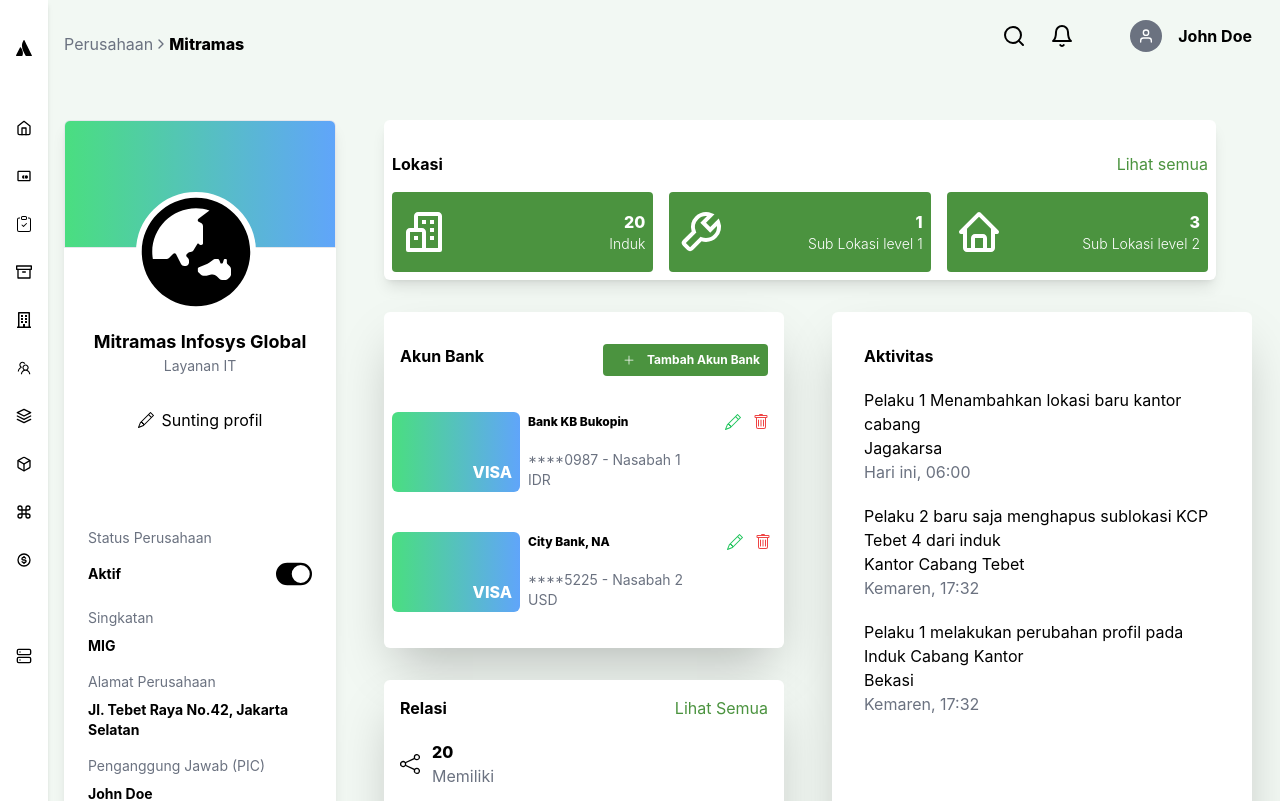
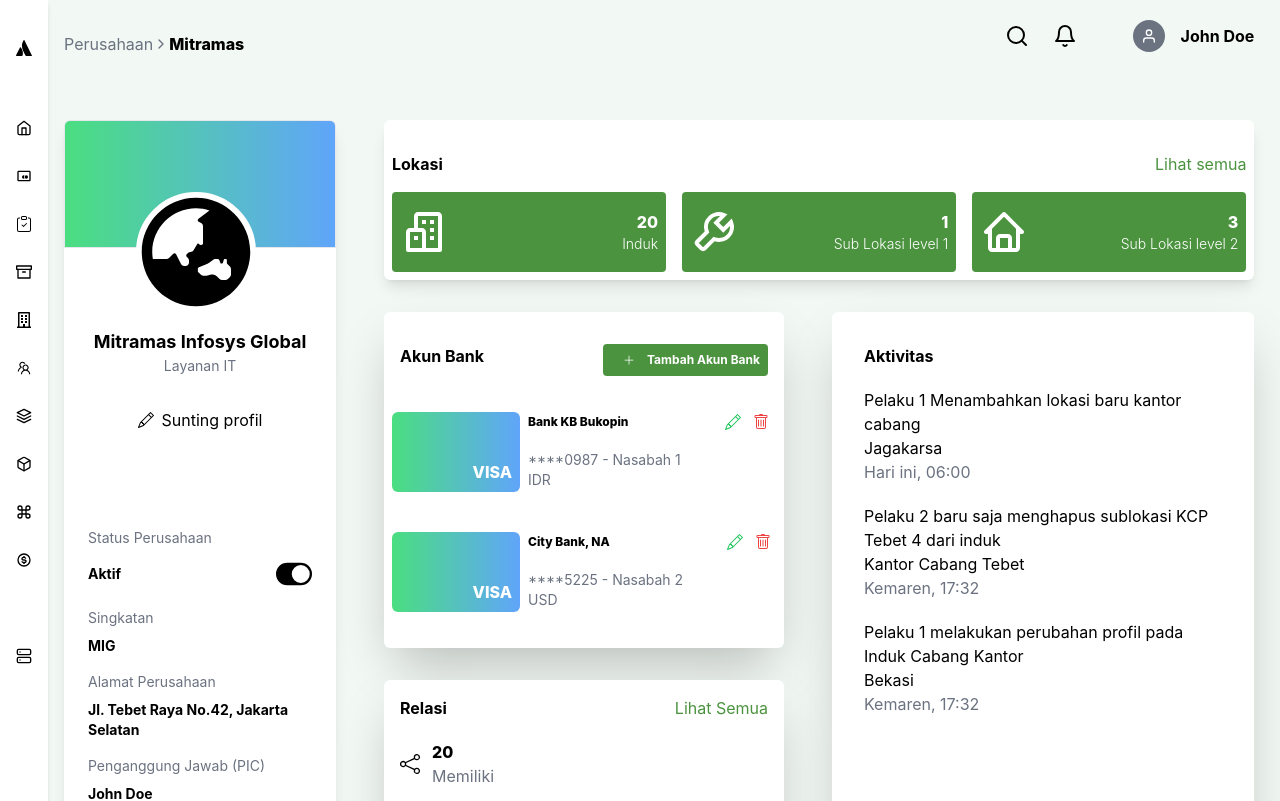
Before and after one commit to torik135/dashboardui-react, a React (Create React App) app: page / in a window 1280 px wide. Shown: the top 801 px of the page. Built offline with nearby package versions, Linux system fonts and the light colour scheme.

Commit message:
device lg (w 1239)

```diff
--- a/src/components/Aktivitas/index.jsx
+++ b/src/components/Aktivitas/index.jsx
@@ -15,7 +15,7 @@ const AktivitasList = (props) => {
 
 const Aktivitas = () => {
   return (
-    <div className='bg-white shadow-2xl p-2 p-[2rem] rounded-md lg:mr-[1rem] md:mr-[1rem] md:mb-[1rem]'>
+    <div className='bg-white shadow-2xl p-[2rem] rounded-md lg:mr-[1rem] md:mr-[1rem] md:mb-[1rem]'>
       <p className='font-bold mb-5 lg:text-md'>Aktivitas</p>
       {aktivitasData.map((data) => (
         <AktivitasList
--- a/src/components/Lokasi/index.jsx
+++ b/src/components/Lokasi/index.jsx
@@ -14,7 +14,7 @@ const iconStyle = 'text-5xl';
 const Lokasi = (props) => {
   const { indukLen, Sublvl1Len, Sublvl2Len } = props;
   return (
-    <div className='shadow-lg p-2 pt-[2rem] rounded-md bg-white  laptop:w-[40rem] xl:mr-[1rem] xl:w-[68vw] laptop:mr-[1rem] lg:w-[52rem] md:mr-[1rem] md:w-[25rem]'>
+    <div className='shadow-lg p-2 pt-[2rem] rounded-md bg-white  laptop:w-[40rem] xl:mr-[1rem] xl:w-[68vw] laptop:mr-[1rem] lg:w-[68vw] lg:mr-[1rem] md:mr-[1rem] md:w-[25rem]'>
       <div className='flex justify-between pb-[1rem]'>
         <p className='font-bold lg:text-md'>Lokasi</p>
         <a href='#lihatsemua' className='hover:scale-90 hover:cursor-pointer text-darkGreen'>
--- a/tailwind.config.js
+++ b/tailwind.config.js
@@ -6,7 +6,7 @@ module.exports = {
       sm: '425px',
       md: '768px',
       laptop: '1024px',
-      lg: '1280px',
+      lg: '1239px',
       xl: '1440px',
     },
     extend: {
```
